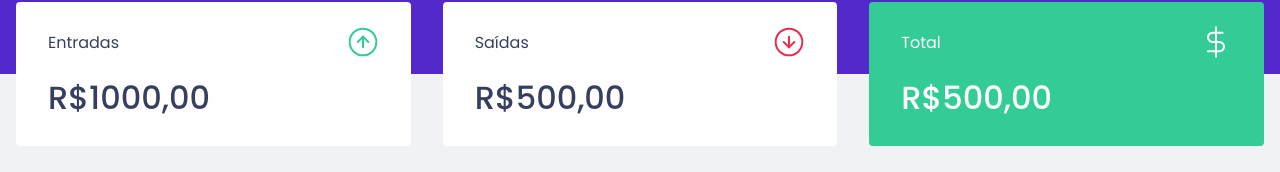
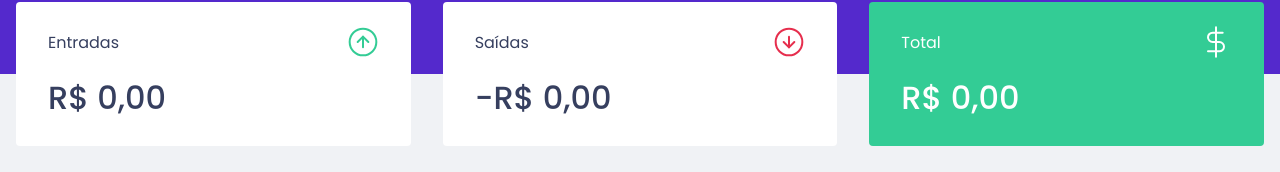
Before and after one commit to jvkass/dtmoney, a React (Create React App) app: page / in a window 1280 px wide. Shown: the part 166-338 px from the top of the page. Built offline with nearby package versions, Linux system fonts and the light colour scheme; no server answers; what miragejs would draw is missing.

Commit message:
Atualizando os valores do summary e formatando com Intl

```diff
--- a/src/components/Summary/index.tsx
+++ b/src/components/Summary/index.tsx
@@ -6,33 +6,70 @@
 
 import { Container } from "./styles";
 
-export function Summary(){
-const transactions = useContext(TransactionsContext);
+export function Summary() {
+    const {transactions} = useContext(TransactionsContext);
 
-console.log(transactions);
+    // const totalDeposits = transactions.reduce((acc,transaction)=>{
+    //     if(transaction.type === 'deposit'){
+    //         return acc + transaction.amount;
+    //     }
 
-    return(
+    //     return acc;
+    // },0);
+
+    const summary =  transactions.reduce((acc,transaction)=>{
+        if (transaction.type === 'deposit'){
+            acc.deposits += transaction.amount;
+            acc.total += transaction.amount;
+        }else {
+            acc.withdraws += transaction.amount;
+            acc.total -= transaction.amount;
+        }
+
+        return acc;
+    },{
+        deposits:0,
+        withdraws:0,
+        total:0,
+    })
+
+    return (
         <Container>
             <div>
                 <header>
                     <p>Entradas</p>
                     <img src={incomeImg} alt="Entradas"></img>
                 </header>
-                <strong>R$1000,00</strong>
+                <strong>
+                {new Intl.NumberFormat('pt-BR', {
+                                    style:'currency',
+                                    currency: 'BRL'
+                                }).format(summary.deposits)}
+                </strong>
             </div>
             <div>
                 <header>
                     <p>Saídas</p>
                     <img src={outcomeImg} alt="Saídas"></img>
                 </header>
-                <strong>R$500,00</strong>
+                <strong> -
+                {new Intl.NumberFormat('pt-BR', {
+                                    style:'currency',
+                                    currency: 'BRL'
+                                }).format(summary.withdraws)}
+                </strong>
             </div>
             <div className="highlight-background">
                 <header>
                     <p>Total</p>
                     <img src={totalImg} alt="Total"></img>
                 </header>
-                <strong>R$500,00</strong>
+                <strong>
+                {new Intl.NumberFormat('pt-BR', {
+                                    style:'currency',
+                                    currency: 'BRL'
+                                }).format(summary.total)}
+                </strong>
             </div>
         </Container>
     )
```
